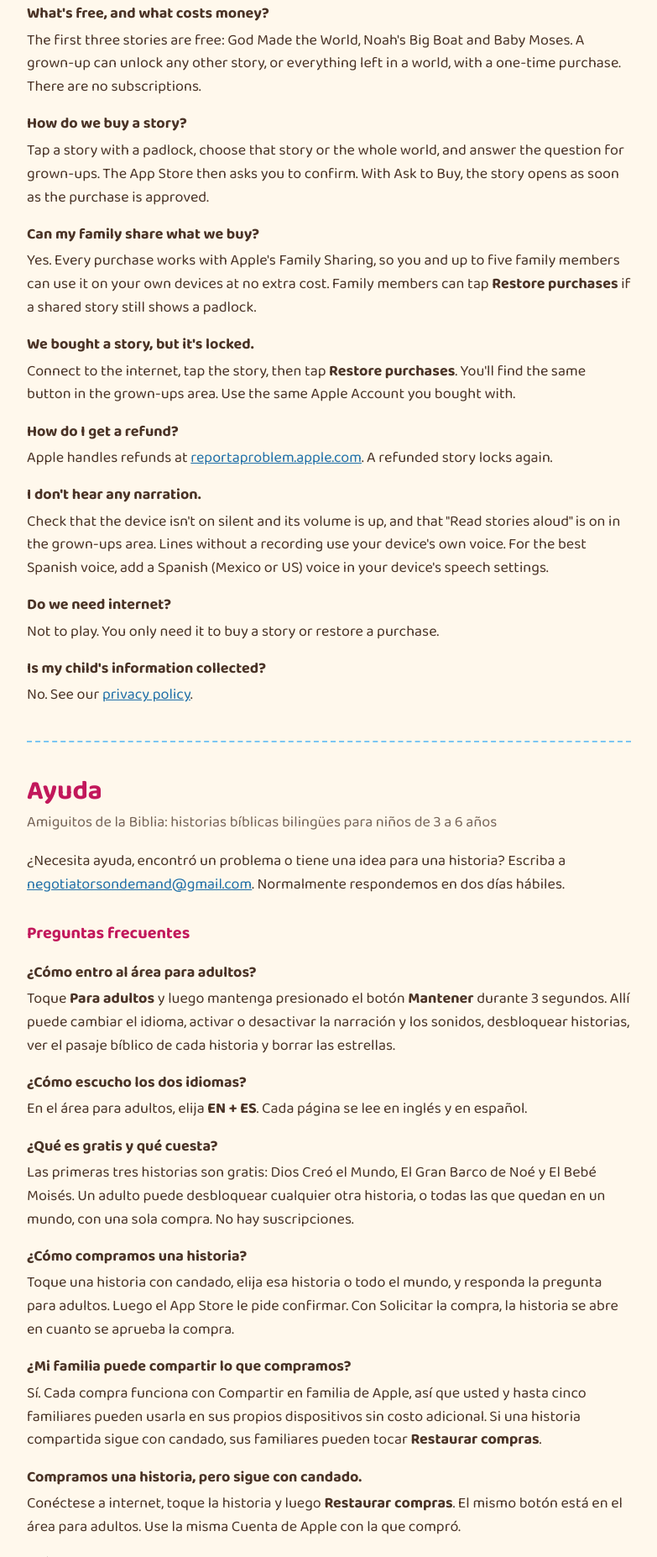
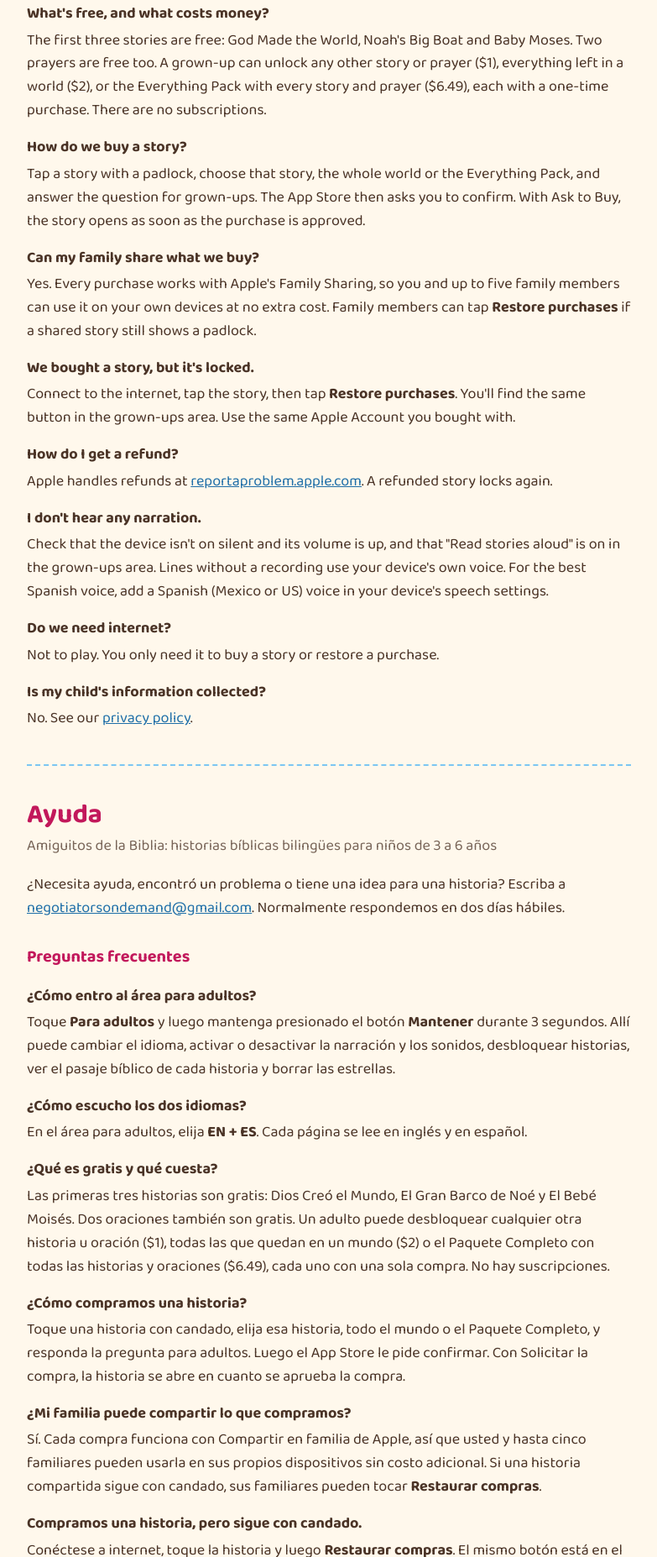
Before and after one commit to Dan8NOD/bible-story-pals, a website: page support.html in a window 1280 px wide. Shown: the part 512-2366 px from the top of the page at 84% size, without its empty margins (248-1031 px from the left). Drawn offline with Linux system fonts and the light colour scheme.

Commit message:
Bring the store listing and support page up to date for build 9
- 16 in-app purchases, not 14: adds the paid prayer and the $6.49
  Everything Pack, and says to check both exist in App Store Connect.
- Review notes: every line is now a recorded clip (TTS is only a
  fallback), the paywall also offers the Everything Pack, and submit
  build 9 or later.
- Support page (EN + ES): prayers and the Everything Pack with prices.

Co-Authored-By: Claude Opus 5.5 <noreply@anthropic.com>
Claude-Session: https://claude.ai/code/session_01QZLfUmKMYFYixNcSnsazaL

```diff
--- a/support.html
+++ b/support.html
@@ -25,9 +25,9 @@
       <dt>How do I hear both languages?</dt>
       <dd>In the grown-ups area, choose <strong>EN + ES</strong>. Every page is then read in English and in Spanish.</dd>
       <dt>What's free, and what costs money?</dt>
-      <dd>The first three stories are free: God Made the World, Noah's Big Boat and Baby Moses. A grown-up can unlock any other story, or everything left in a world, with a one-time purchase. There are no subscriptions.</dd>
+      <dd>The first three stories are free: God Made the World, Noah's Big Boat and Baby Moses. Two prayers are free too. A grown-up can unlock any other story or prayer ($1), everything left in a world ($2), or the Everything Pack with every story and prayer ($6.49), each with a one-time purchase. There are no subscriptions.</dd>
       <dt>How do we buy a story?</dt>
-      <dd>Tap a story with a padlock, choose that story or the whole world, and answer the question for grown-ups. The App Store then asks you to confirm. With Ask to Buy, the story opens as soon as the purchase is approved.</dd>
+      <dd>Tap a story with a padlock, choose that story, the whole world or the Everything Pack, and answer the question for grown-ups. The App Store then asks you to confirm. With Ask to Buy, the story opens as soon as the purchase is approved.</dd>
       <dt>Can my family share what we buy?</dt>
       <dd>Yes. Every purchase works with Apple's Family Sharing, so you and up to five family members can use it on your own devices at no extra cost. Family members can tap <strong>Restore purchases</strong> if a shared story still shows a padlock.</dd>
       <dt>We bought a story, but it's locked.</dt>
@@ -58,9 +58,9 @@
       <dt>¿Cómo escucho los dos idiomas?</dt>
       <dd>En el área para adultos, elija <strong>EN + ES</strong>. Cada página se lee en inglés y en español.</dd>
       <dt>¿Qué es gratis y qué cuesta?</dt>
-      <dd>Las primeras tres historias son gratis: Dios Creó el Mundo, El Gran Barco de Noé y El Bebé Moisés. Un adulto puede desbloquear cualquier otra historia, o todas las que quedan en un mundo, con una sola compra. No hay suscripciones.</dd>
+      <dd>Las primeras tres historias son gratis: Dios Creó el Mundo, El Gran Barco de Noé y El Bebé Moisés. Dos oraciones también son gratis. Un adulto puede desbloquear cualquier otra historia u oración ($1), todas las que quedan en un mundo ($2) o el Paquete Completo con todas las historias y oraciones ($6.49), cada uno con una sola compra. No hay suscripciones.</dd>
       <dt>¿Cómo compramos una historia?</dt>
-      <dd>Toque una historia con candado, elija esa historia o todo el mundo, y responda la pregunta para adultos. Luego el App Store le pide confirmar. Con Solicitar la compra, la historia se abre en cuanto se aprueba la compra.</dd>
+      <dd>Toque una historia con candado, elija esa historia, todo el mundo o el Paquete Completo, y responda la pregunta para adultos. Luego el App Store le pide confirmar. Con Solicitar la compra, la historia se abre en cuanto se aprueba la compra.</dd>
       <dt>¿Mi familia puede compartir lo que compramos?</dt>
       <dd>Sí. Cada compra funciona con Compartir en familia de Apple, así que usted y hasta cinco familiares pueden usarla en sus propios dispositivos sin costo adicional. Si una historia compartida sigue con candado, sus familiares pueden tocar <strong>Restaurar compras</strong>.</dd>
       <dt>Compramos una historia, pero sigue con candado.</dt>
```
Also changed, not shown: docs/app-store-listing.md (+6 -6 lines).
